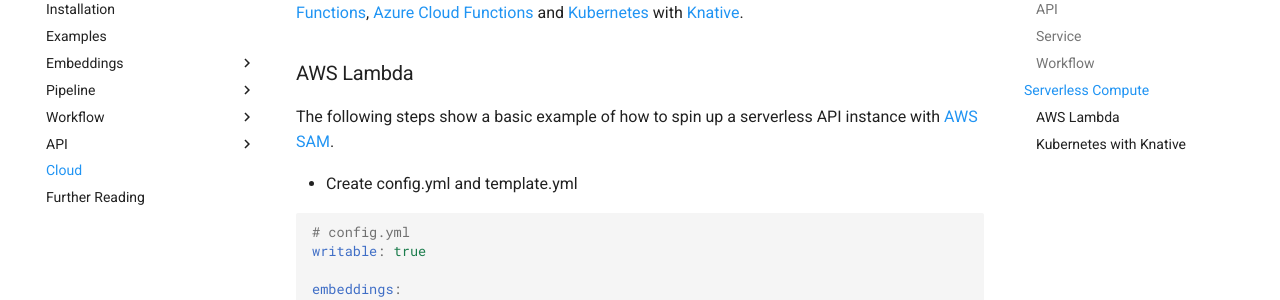
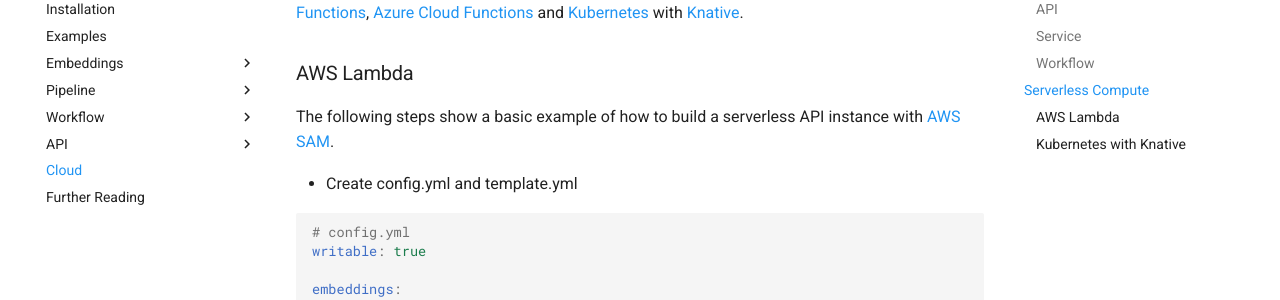
Before and after one commit to neuml/txtai, an MkDocs documentation site: the page built from docs/cloud.md, in a window 1280 px wide and 900 px high, scrolled down 2797 px. Shown: the part 153-453 px from the top of the window. Built offline with MkDocs 1.6.1 and Material for MkDocs 9.7.7, drawn with Linux system fonts in a browser that asks for light colours; comment, search, counter and statistics services are not loaded.

Commit message:
Update documentation

```diff
--- a/docs/cloud.md
+++ b/docs/cloud.md
@@ -115,7 +115,7 @@
 
 ### AWS Lambda
 
-The following steps show a basic example of how to spin up a serverless API instance with [AWS SAM](https://github.com/aws/serverless-application-model).
+The following steps show a basic example of how to build a serverless API instance with [AWS SAM](https://github.com/aws/serverless-application-model).
 
 - Create config.yml and template.yml
 
```
